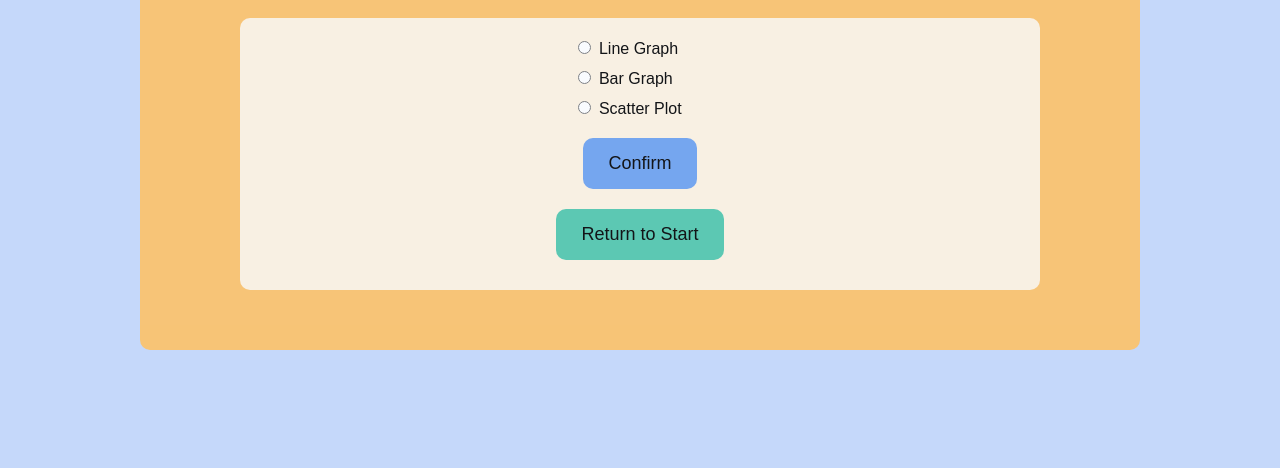
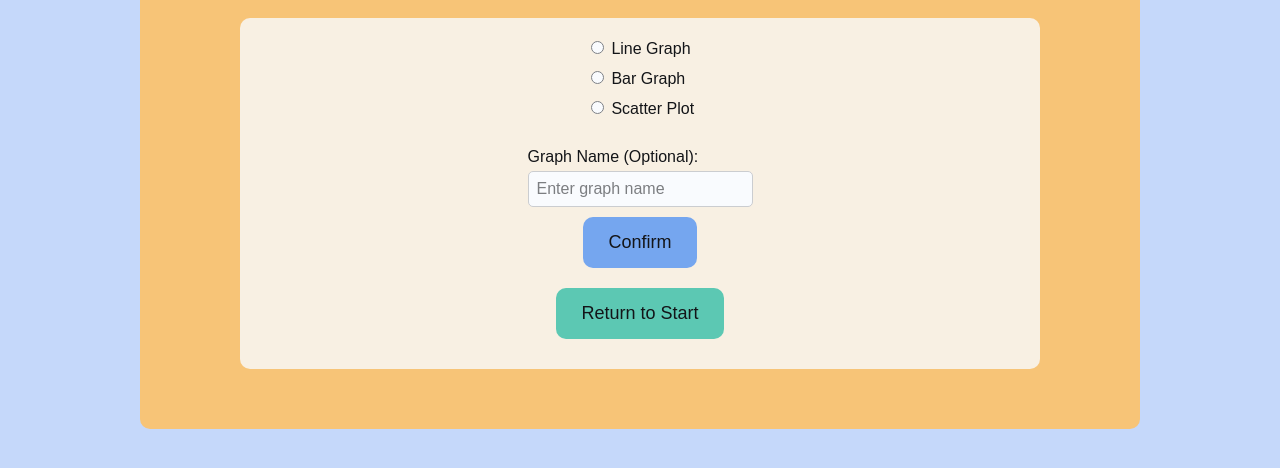
Before and after one commit to DillonEdington/SonifyGraphs, a plain HTML site: page graph-selection.html in a window 1280 px wide. Shown: the part 184-652 px from the top of the page. Drawn offline with Linux system fonts and the light colour scheme.

Commit message:
Added Graph Naming

```diff
--- a/graph-selection.html
+++ b/graph-selection.html
@@ -66,6 +66,11 @@
                                 <label for="scatterPlot">Scatter Plot</label>
                             </div>
                         </div>
+                        <!-- Optional Graph Name Input -->
+                        <div class="graph-name-input">
+                            <label for="graphName">Graph Name (Optional):</label>
+                            <input type="text" id="graphName" name="graphName" placeholder="Enter graph name">
+                        </div>
                         <!-- Confirm button -->
                         <button type="submit" class="button1">Confirm</button>
                     </form>
--- a/scripts/graph-selection.js
+++ b/scripts/graph-selection.js
@@ -13,8 +13,18 @@ document.addEventListener('DOMContentLoaded', function() {
             alert("Please select a graph type.");
             return;
         }
-        // Store the selected graph type in localStorage
+
+        // Get the graph name, if any
+        const graphNameInput = document.getElementById('graphName');
+        const graphName = graphNameInput.value.trim();
+
+        // Store the selected graph type and graph name
         localStorage.setItem('selectedGraph', selectedGraph.value);
+        if (graphName) {
+            localStorage.setItem('graphName', graphName);
+        } else {
+            localStorage.removeItem('graphName');
+        }
         // Redirect to the view graph page
         window.location.href = 'view-graph.html';
     });
--- a/styles/graph-selection.css
+++ b/styles/graph-selection.css
@@ -15,3 +15,30 @@
 .graph-option {
     margin-bottom: 10px;
 }
+
+#graph-selection-form {
+    display: flex;
+    flex-direction: column;
+    align-items: center;
+}
+
+/* Style for graph name input */
+.graph-name-input {
+    margin-top: 20px;
+    display: flex;
+    flex-direction: column;
+    align-items: flex-start;
+}
+
+.graph-name-input label {
+    margin-bottom: 5px;
+}
+
+.graph-name-input input {
+    width: 100%;
+    max-width: 300px;
+    padding: 8px;
+    font-size: 16px;
+    border: 1px solid #ccc;
+    border-radius: 5px;
+}
```
Also changed, not shown: scripts/view-graph.js (+12 -1 lines), view-graph.html (+1 -1 lines).
